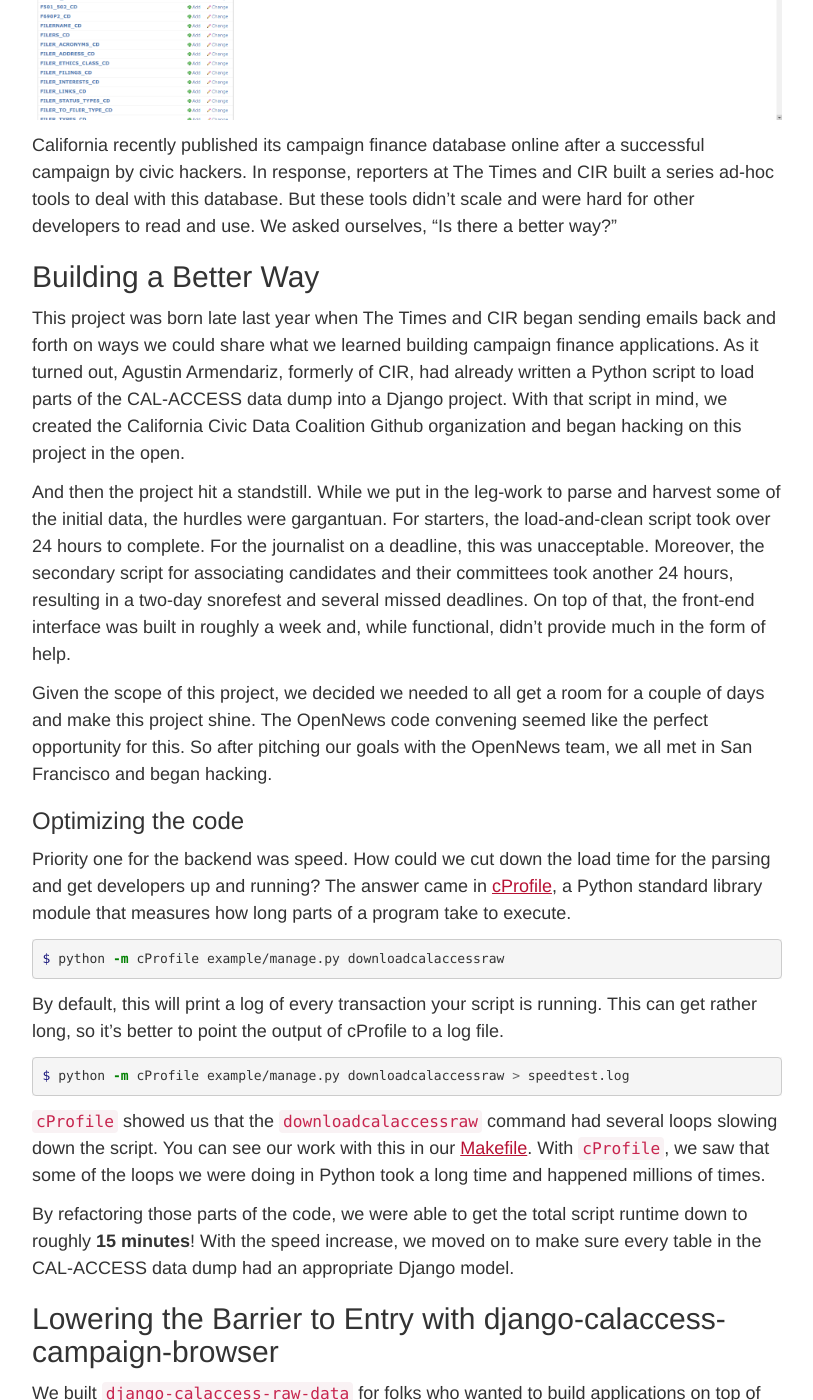
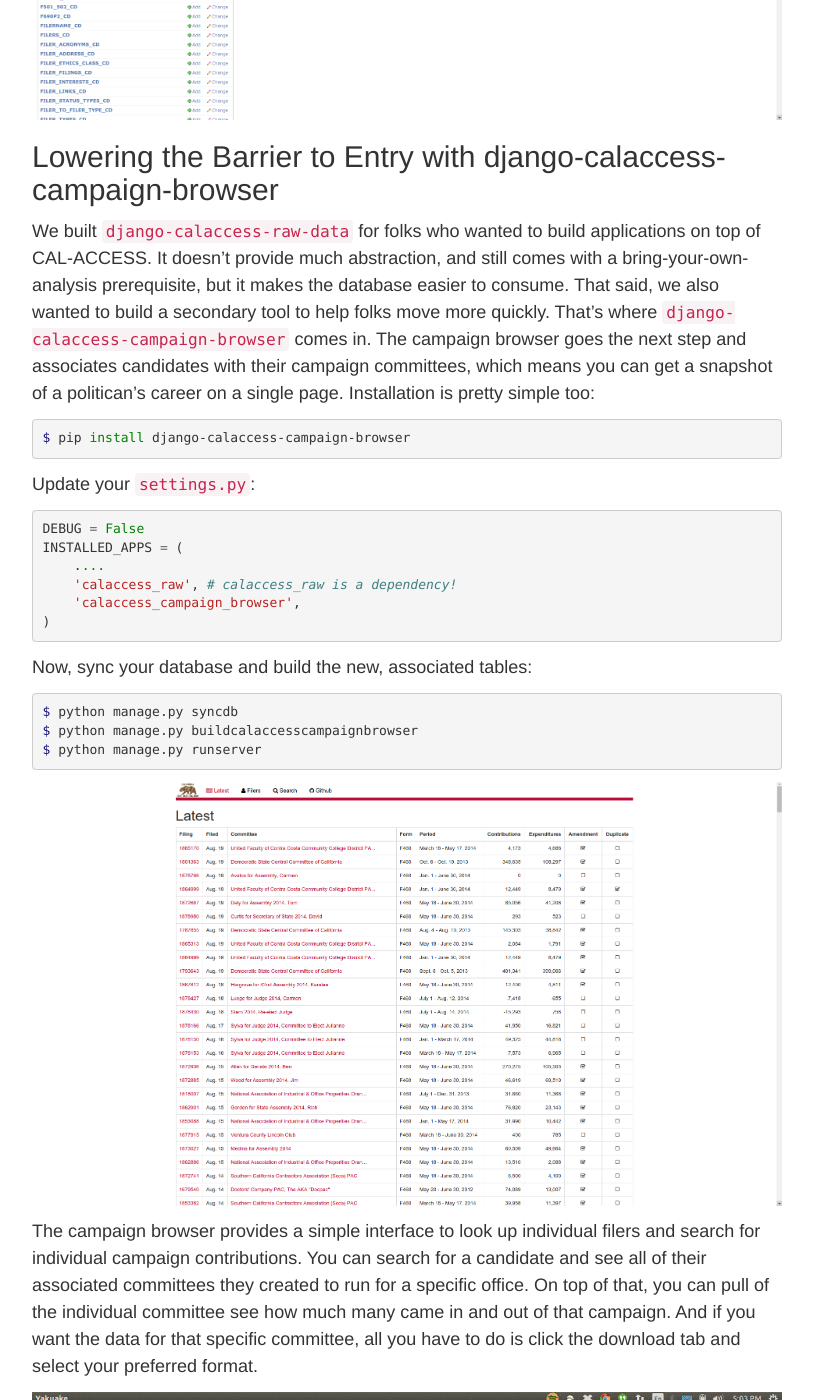
Before and after one commit to palewire/californiacivicdata.org, a Jekyll site: the page built from _posts/2014-09-24-calaccess-code-convening.markdown, in a window 1280 px wide and 1400 px high, scrolled down 2153 px. Shown: the whole window, without its empty margins (233-1046 px from the left). Built offline with Jekyll 4.4.1, drawn with Linux system fonts in a browser that asks for light colours.

Commit message:
Updated 2014-09-24-calaccess-code-convening.markdown

```diff
--- a/_posts/2014-09-24-calaccess-code-convening.markdown
+++ b/_posts/2014-09-24-calaccess-code-convening.markdown
@@ -71,34 +71,6 @@
 
 ![admin.png](/img/admin.png)
 
-California recently published its campaign finance database online after a successful campaign by civic hackers. In response, reporters at The Times and CIR built a series ad-hoc tools to deal with this database. But these tools didn't scale and were hard for other developers to read and use. We asked ourselves, "Is there a better way?"
-
-## Building a Better Way
-
-This project was born late last year when The Times and CIR began sending emails back and forth on ways we could share what we learned building campaign finance applications. As it turned out, Agustin Armendariz, formerly of CIR, had already written a Python script to load parts of the CAL-ACCESS data dump into a Django project. With that script in mind, we created the California Civic Data Coalition Github organization and began hacking on this project in the open.
-
-And then the project hit a standstill. While we put in the leg-work to parse and harvest some of the initial data, the hurdles were gargantuan. For starters, the load-and-clean script took over 24 hours to complete. For the journalist on a deadline, this was unacceptable. Moreover, the secondary script for associating candidates and their committees took another 24 hours, resulting in a two-day snorefest and several missed deadlines. On top of that, the front-end interface was built in roughly a week and, while functional, didn't provide much in the form of help.
-
-Given the scope of this project, we decided we needed to all get a room for a couple of days and make this project shine. The OpenNews code convening seemed like the perfect opportunity for this. So after pitching our goals with the OpenNews team, we all met in San Francisco and began hacking.
-
-### Optimizing the code
-
-Priority one for the backend was speed. How could we cut down the load time for the parsing and get developers up and running? The answer came in [cProfile](https://docs.python.org/2/library/profile.html), a Python standard library module that measures how long parts of a program take to execute.
-
-{% highlight bash %}
-$ python -m cProfile example/manage.py downloadcalaccessraw
-{% endhighlight %}
-
-By default, this will print a log of every transaction your script is running. This can get rather long, so it's better to point the output of cProfile to a log file.
-
-{% highlight bash %}
-$ python -m cProfile example/manage.py downloadcalaccessraw > speedtest.log
-{% endhighlight %}
-
-`cProfile` showed us that the `downloadcalaccessraw` command had several loops slowing down the script. You can see our work with this in our [Makefile](https://github.com/california-civic-data-coalition/django-calaccess-raw-data/commit/a59e0276100cd5d854225ba9de41715fa1b66b68?diff=unified#diff-b67911656ef5d18c4ae36cb6741b7965R12). With `cProfile`, we saw that some of the loops we were doing in Python took a long time and happened millions of times.
-
-By refactoring those parts of the code, we were able to get the total script runtime down to roughly __15 minutes__! With the speed increase, we moved on to make sure every table in the CAL-ACCESS data dump had an appropriate Django model.
-
 ## Lowering the Barrier to Entry with django-calaccess-campaign-browser
 
 We built `django-calaccess-raw-data` for folks who wanted to build applications on top of CAL-ACCESS. It doesn't provide much abstraction, and still comes with a bring-your-own-analysis prerequisite, but it makes the database easier to consume. That said, we also wanted to build a secondary tool to help folks move more quickly. That's where `django-calaccess-campaign-browser` comes in. The campaign browser goes the next step and associates candidates with their campaign committees, which means you can get a snapshot of a politican's career on a single page. Installation is pretty simple too:
```
